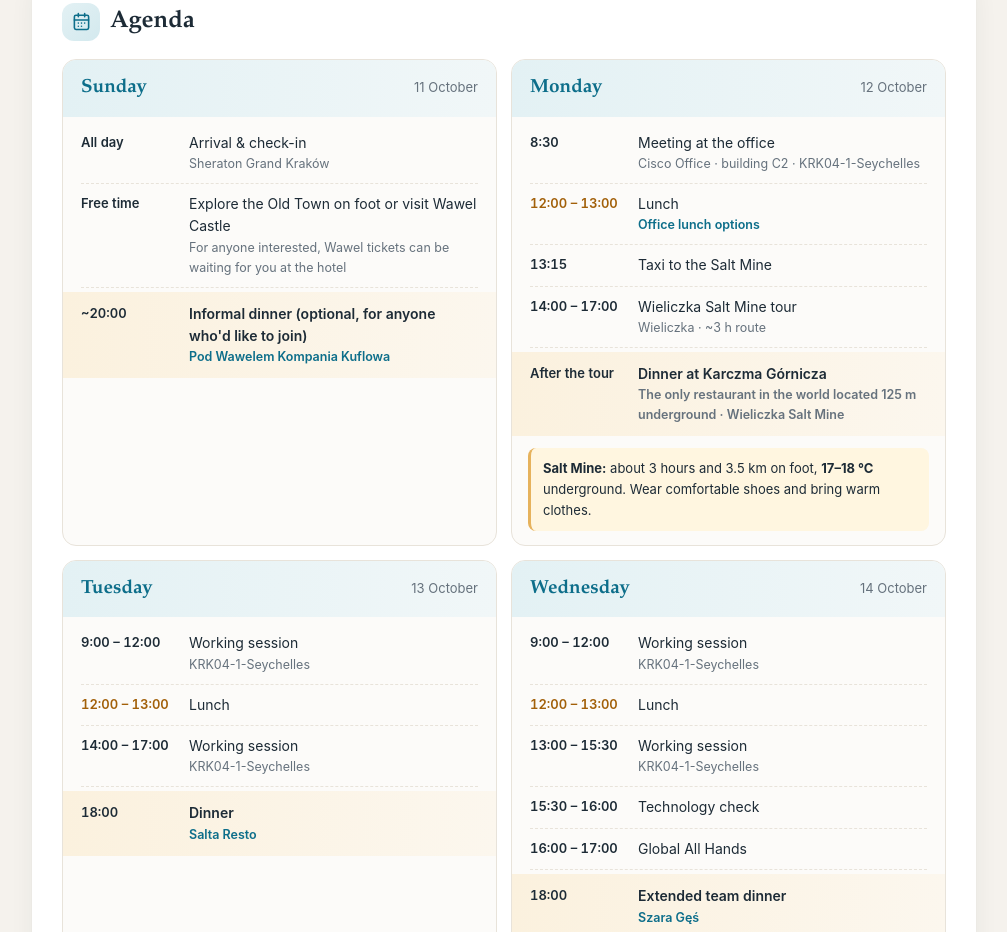
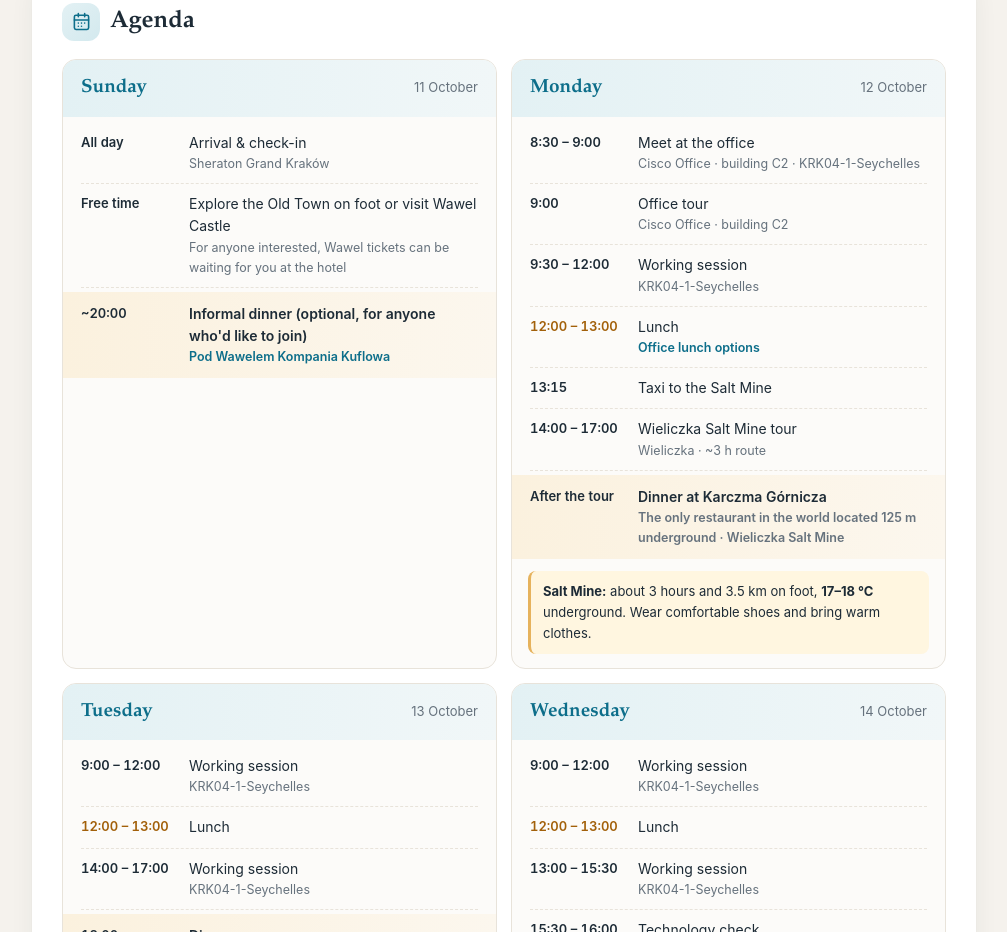
Before and after one commit to weronikatargosz-gif/krakowoffsite, a plain HTML site: page index.html in a window 1280 px wide. Shown: the part 2053-2985 px from the top of the page, without its empty margins (136-1143 px from the left). Drawn offline with Linux system fonts and the light colour scheme; no server answers.

Commit message:
Update index.html

```diff
--- a/index.html
+++ b/index.html
@@ -220,7 +220,9 @@
         <div class="day">
           <div class="day-head"><span class="dow">Monday</span><span class="date">12 October</span></div>
           <ol>
-            <li><span class="time">8:30</span><span class="what">Meeting at the office<span class="where">Cisco Office · building C2 · KRK04-1-Seychelles</span></span></li>
+            <li><span class="time">8:30 – 9:00</span><span class="what">Meet at the office<span class="where">Cisco Office · building C2 · KRK04-1-Seychelles</span></span></li>
+            <li><span class="time">9:00</span><span class="what">Office tour<span class="where">Cisco Office · building C2</span></span></li>
+            <li><span class="time">9:30 – 12:00</span><span class="what">Working session<span class="where">KRK04-1-Seychelles</span></span></li>
             <li class="meal"><span class="time">12:00 – 13:00</span><span class="what">Lunch<span class="where"><a href="#lunch">Office lunch options</a></span></span></li>
             <li><span class="time">13:15</span><span class="what">Taxi to the Salt Mine</span></li>
             <li><span class="time">14:00 – 17:00</span><span class="what">Wieliczka Salt Mine tour<span class="where">Wieliczka · ~3 h route</span></span></li>
```
